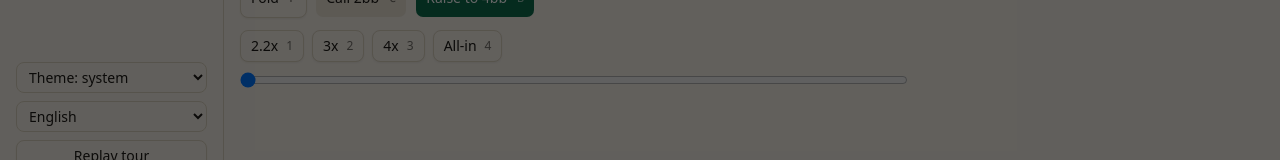
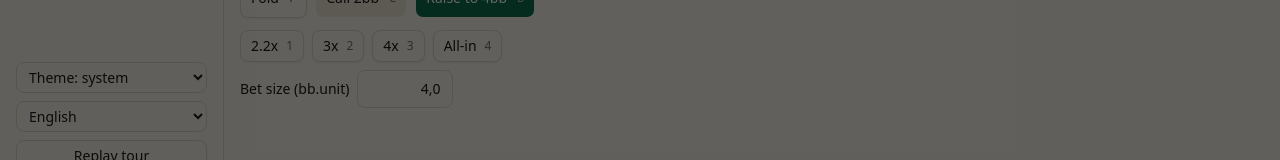
Before and after one commit to warlissoncg/poker-coach, a Next.js app in the folder web/: page / in a window 1280 px wide. Shown: the part 612-772 px from the top of the page. Built offline with nearby package versions, Linux system fonts and the light colour scheme.

Commit message:
Replace bet sizing slider with decimal BB input

```diff
--- a/web/src/components/ActionBar.tsx
+++ b/web/src/components/ActionBar.tsx
@@ -12,7 +12,8 @@ export function ActionBar({ hand, onAct }: { hand: HandState; onAct: (a: Action)
   const kind: "bet" | "raise" = legal?.bet ? "bet" : "raise";
   const pot = potSize(hand);
   const [size, setSize] = useState(0);
-  useEffect(() => setSize(0), [hand.history.length]);
+  const [sizeText, setSizeText] = useState("");
+  useEffect(() => { setSize(0); setSizeText(""); }, [hand.history.length]);
 
   const clamp = (x: number) => (range ? Math.max(range.min, Math.min(range.max, Math.round(x / 10) * 10)) : 0);
   const presets = !range ? [] : [
@@ -22,7 +23,15 @@ export function ActionBar({ hand, onAct }: { hand: HandState; onAct: (a: Action)
     ).map((x) => ({ label: x.label, to: clamp(x.to) })),
     { label: t("a.allin"), to: range.max },
   ];
-  const to = range ? (size >= range.min && size <= range.max ? size : clamp(200)) : 0; // default size: 2bb, kept inside the legal range
+  const to = range ? (size >= range.min && size <= range.max ? size : clamp(200)) : 0;
+  const bbText = (chips: number) => (chips / hand.bb).toFixed(1).replace(".", ",");
+  const setFromText = (raw: string) => {
+    setSizeText(raw);
+    const normalized = raw.trim().replace(",", ".");
+    if (!normalized || !/^\d+(\.\d{0,2})?$/.test(normalized)) return;
+    const bbValue = Number(normalized);
+    if (Number.isFinite(bbValue) && range) setSize(clamp(bbValue * hand.bb));
+  };
 
   useEffect(() => {
     const onKey = (e: KeyboardEvent) => {
@@ -51,7 +60,17 @@ export function ActionBar({ hand, onAct }: { hand: HandState; onAct: (a: Action)
           <div className="flex flex-wrap gap-2">
             {presets.map((p, i) => <Button key={p.label} size="sm" variant={p.to === to ? "default" : "outline"} onClick={() => setSize(p.to)}>{p.label} <span className="ml-1 text-xs opacity-60">{i + 1}</span></Button>)}
           </div>
-          <input type="range" className="w-full" min={range.min} max={range.max} step={10} value={to} onChange={(e) => setSize(+e.target.value)} aria-label={t("size")} />
+          <label className="flex max-w-xs items-center gap-2 text-sm">
+            <span>{t("size")} ({t("bb.unit")})</span>
+            <input
+              type="text" inputMode="decimal" value={sizeText || bbText(to)}
+              onChange={(e) => setFromText(e.target.value)}
+              onBlur={() => setSizeText(bbText(to))}
+              onKeyDown={(e) => { if (e.key === "Enter") { e.preventDefault(); onAct({ type: kind, to }); } }}
+              className="w-24 rounded-md border bg-background px-3 py-2 text-right tabular-nums"
+              aria-label={t("size")}
+            />
+          </label>
         </div>
       )}
     </div>
```
